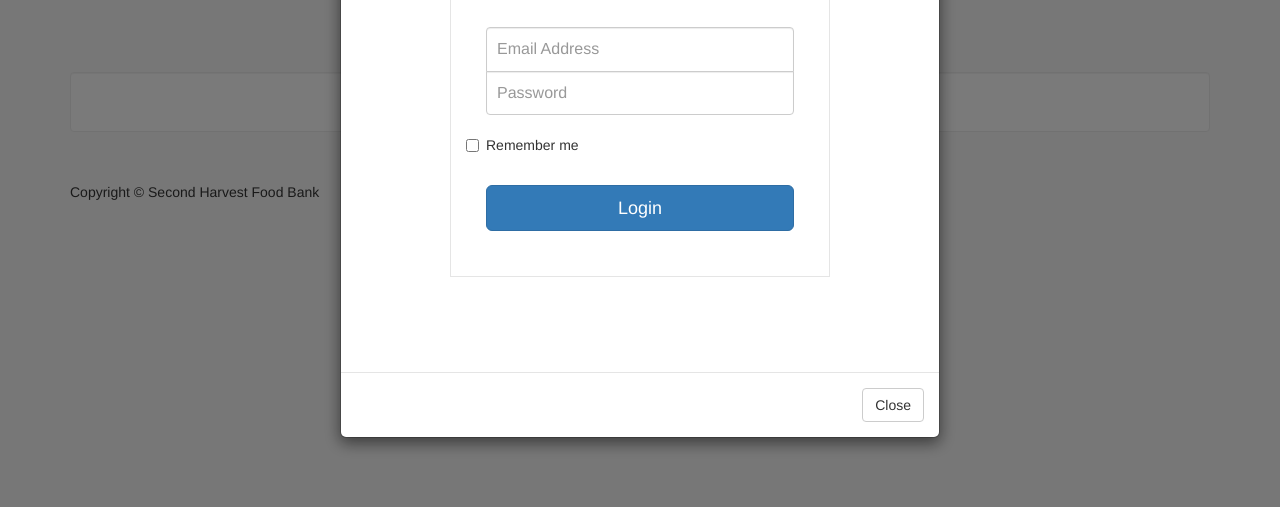
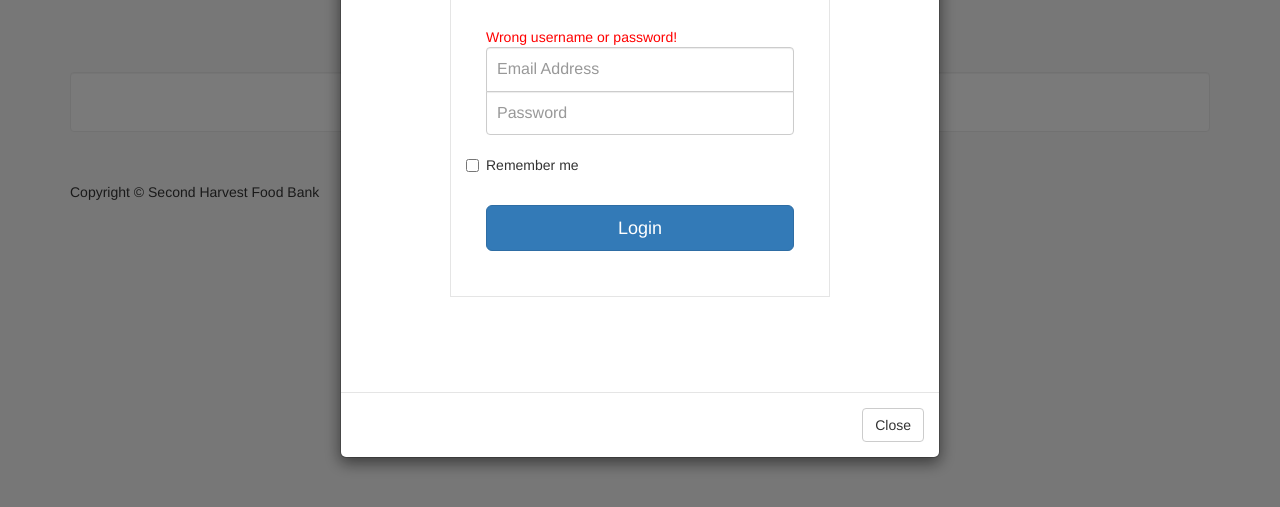
Before and after one commit to Opportunity-Hack-San-Jose-2016/Repo-2, a website: page html/index.html in a window 1280 px wide. Both pictures are taken after a click on the link "Login". Shown: the part 255-762 px from the top of the page. Drawn offline with Linux system fonts and the light colour scheme; no server answers.

Commit message:
Update index.html

```diff
--- a/html/index.html
+++ b/html/index.html
@@ -1,4 +1,4 @@
-<!DOCTYPE html>
+    <!DOCTYPE html>
 <html lang="en">
 
 <head>
@@ -90,9 +90,10 @@
         </div>
         <div class="modal-body">
           <div class="wrapper">
-    <form class="form-signin">
+    <form class="form-signin" name="signinform" id="signinform">
       <h2 class="form-signin-heading">Please login</h2>
-      <input type="text" class="form-control" name="username" placeholder="Email Address" required="" autofocus="" />
+      <span id="loginerror" name="loginerror" style="color: red; display: hidden" >Wrong username or password!</span>
+      <input type="text" class="form-control" name="cust_id" placeholder="Email Address" required="" autofocus="" />
       <input type="password" class="form-control" name="password" placeholder="Password" required=""/>
       <label class="checkbox">
         <input type="checkbox" value="remember-me" id="rememberMe" name="rememberMe"> Remember me
@@ -153,4 +154,35 @@
 
 </body>
 
+<script type="text/javascript">
+
+var $inputs = $('#signinform :input');
+var values = {};
+    $inputs.each(function() {
+        values[this.name] = $(this).val();
+    });
+
+    $.ajax({
+            type: "POST",
+            url: "http://104.197.246.249/api/customer/login",
+            data:JSON.stringify(values),
+            contentType: 'application/json',
+            crossDomain: true,
+            dataType: "json",
+            success: function (data, status, jqXHR) {
+
+                //alert(data);
+                window.location.href = 'clientpage.html';
+            },
+
+            error: function (jqXHR, status) {
+                // error handler
+                console.log( jqXHR);
+                //alert('fail' + status.code);
+                //window.location.href = 'index.html';
+                $('#loginerror').css('display', 'inline-block');
+            }
+         });
+</script>
+
 </html>
```
